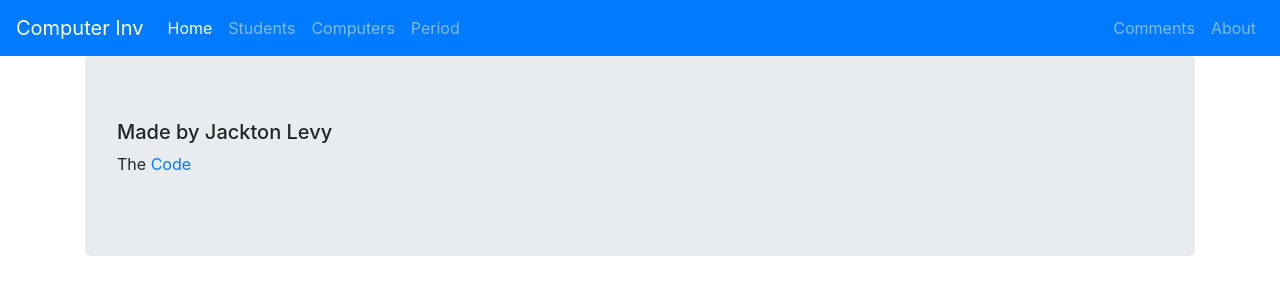
After one commit to JacktonL/ComputerInventory, a Flask app: page /about in a window 1280 px wide. The commit adds this page. Shown: the top 300 px of the page. Run offline with Flask 2, Linux system fonts and the light colour scheme; parts of the project's set-up code (start-up, migrations or seed data) failed here and were passed over; some libraries are stand-ins or nearby versions.

Commit message:
added about page

```diff
--- a/app/routes/__init__.py
+++ b/app/routes/__init__.py
@@ -3,4 +3,5 @@ from .students import students, studentpage
 from .index import index
 from .period import *
 from .computers import *
-from.comments import *
+from .comments import *
+from .about import about
--- /dev/null
+++ b/app/routes/about.py
@@ -0,0 +1,8 @@
+from app.routes import app
+from flask import render_template
+
+
+@app.route("/about")
+def about():
+
+    return render_template("about.html")
--- /dev/null
+++ b/app/templates/about.html
@@ -0,0 +1,8 @@
+{% extends "base.html" %}
+
+{% block body %}
+    <div class="jumbotron">
+        <h5>Made by Jackton Levy</h5>
+        <p>The <a href="https://github.com/JacktonL/ComputerInventory">Code</a></p>
+    </div>
+{% endblock %}
--- a/app/templates/includes/_navbar.html
+++ b/app/templates/includes/_navbar.html
@@ -23,6 +23,9 @@
       <li class="nav-item">
         <a class="nav-link" href="/comments">Comments</a>
       </li>
+      <li class="nav-item">
+        <a class="nav-link" href="/about">About</a>
+      </li>
     </ul>
   </div>
 </nav>
--- a/app/templates/index.html
+++ b/app/templates/index.html
@@ -2,7 +2,5 @@
 
 {% block body %}
     <div class="jumbotron">
-
-
     </div>
 {% endblock %}
```
